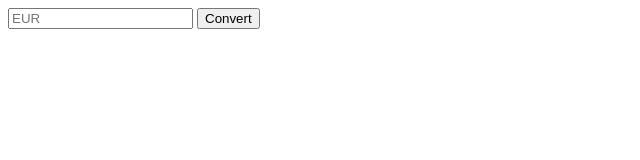
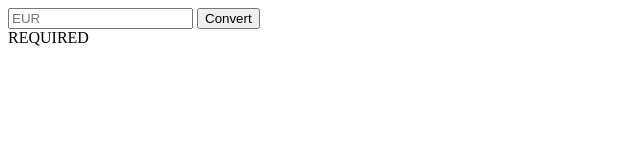
Before and after one commit to moshe212/eladcandroid.github.io, a plain HTML site: page index.html in a window 1280 px wide. Shown: the full height of the page, 0-640 px from the left. Drawn offline with Linux system fonts and the light colour scheme.

Commit message:
Add required div

```diff
--- a/index.html
+++ b/index.html
@@ -9,6 +9,7 @@
     <input type="text" placeholder="EUR" />
     <button onclick="convert()">Convert</button>
     <div class="result"></div>
+    <div class="required">REQUIRED</div>
     <script src="main.js"></script>
   </body>
 </html>
```
